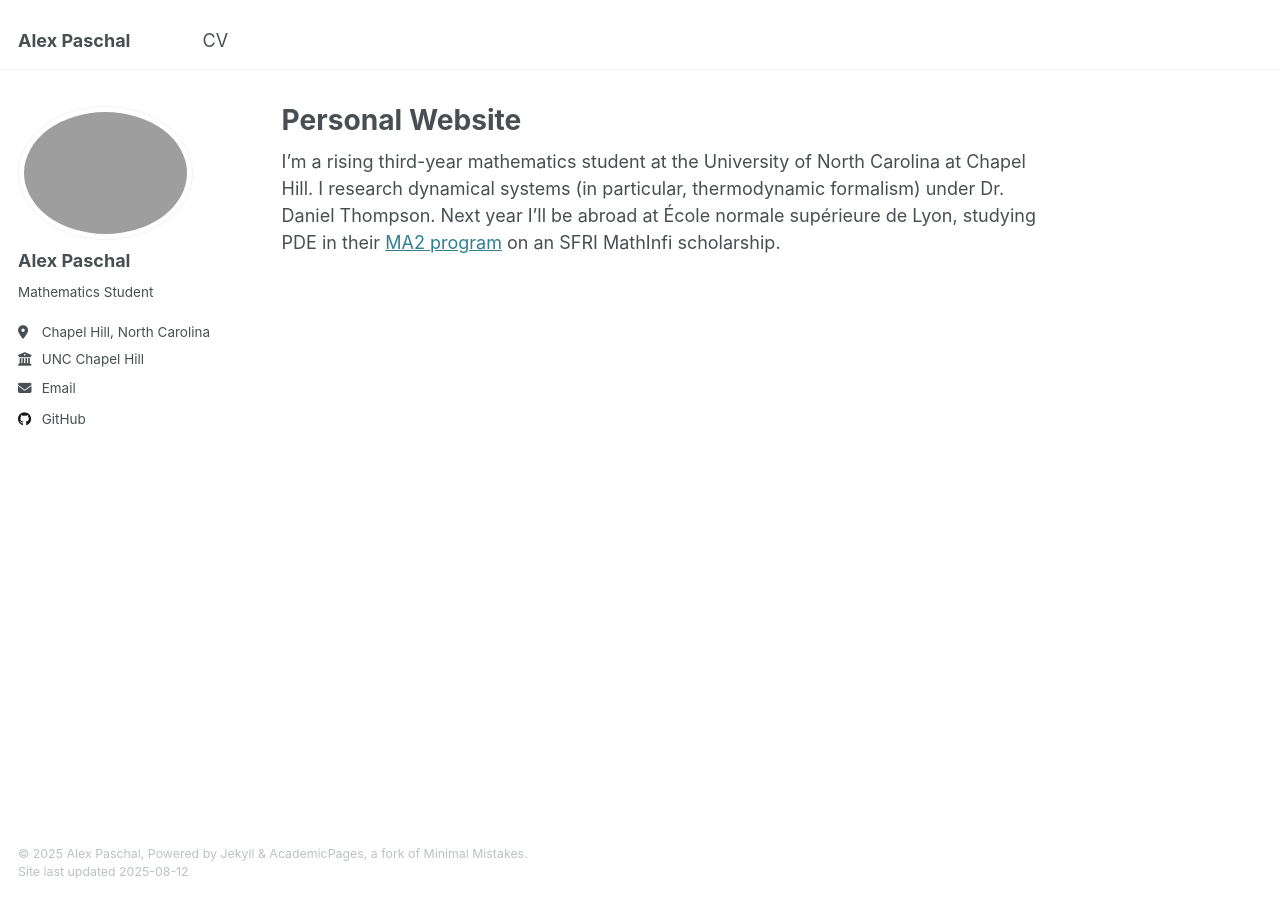
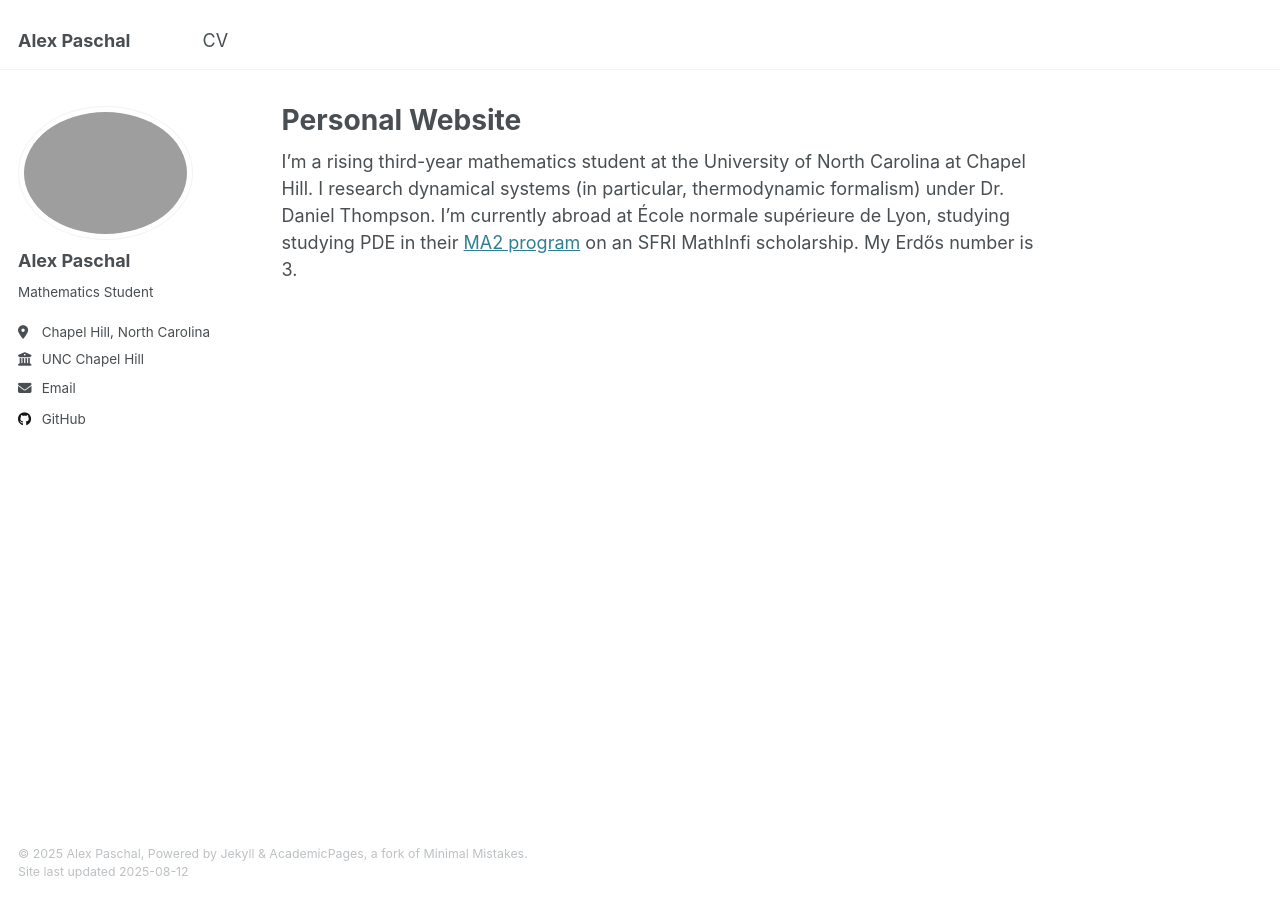
Before and after one commit to alexmpaschal/alexmpaschal.github.io, a Jekyll site: the page built from _pages/about.md, in a window 1280 px wide. Built offline with Jekyll 4.4.1, drawn with Linux system fonts in a browser that asks for light colours.

Commit message:
Update about.md

```diff
--- a/_pages/about.md
+++ b/_pages/about.md
@@ -7,4 +7,4 @@ redirect_from:
   - /about.html
 ---
 
-I'm a rising third-year mathematics student at the University of North Carolina at Chapel Hill. I research dynamical systems (in particular, thermodynamic formalism) under Dr. Daniel Thompson. Next year I'll be abroad at École normale supérieure de Lyon, studying PDE in their [MA2 program](http://mathematiques.ens-lyon.fr/parcours-2025-2026-396607.kjsp?RH=1702642109901&RF=1733132107231) on an SFRI MathInfi scholarship.
+I'm a rising third-year mathematics student at the University of North Carolina at Chapel Hill. I research dynamical systems (in particular, thermodynamic formalism) under Dr. Daniel Thompson. I'm currently abroad at École normale supérieure de Lyon, studying studying PDE in their [MA2 program](http://mathematiques.ens-lyon.fr/parcours-2025-2026-396607.kjsp?RH=1702642109901&RF=1733132107231) on an SFRI MathInfi scholarship. My Erdős number is 3.
```
